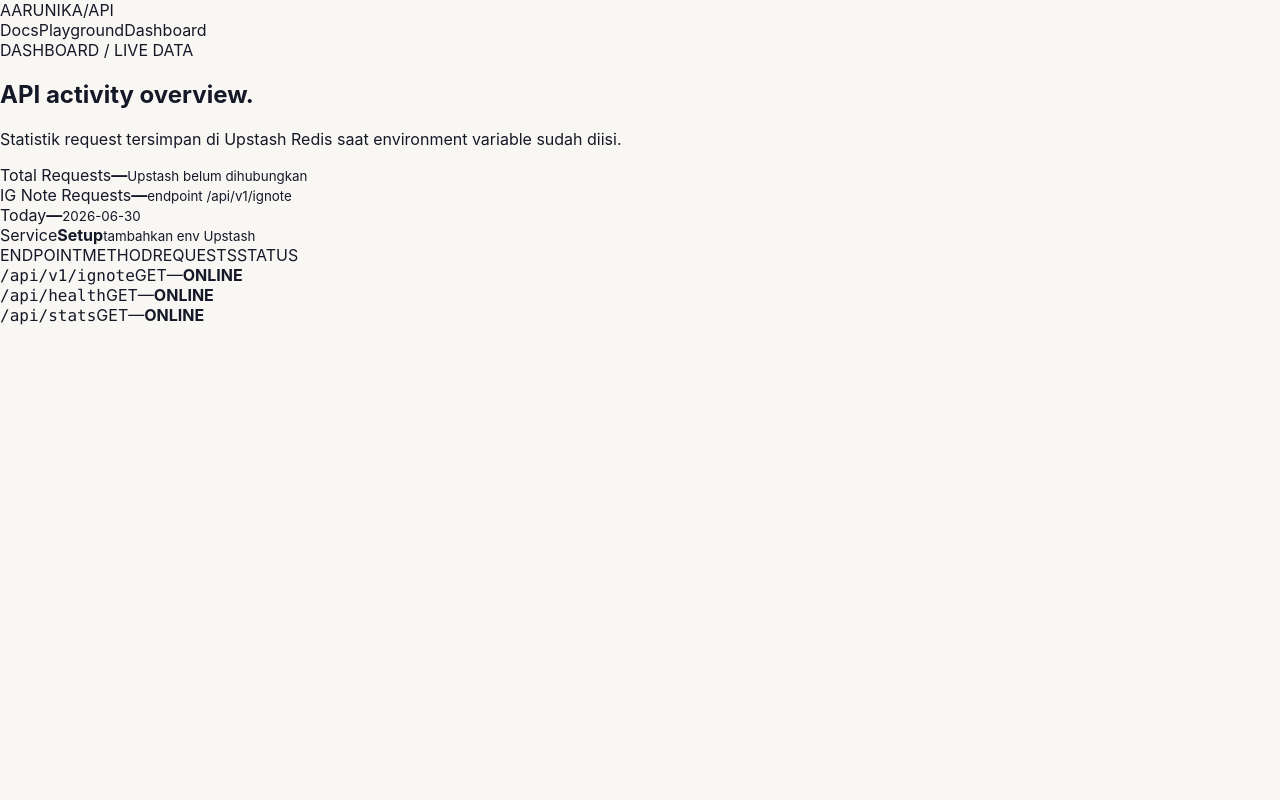
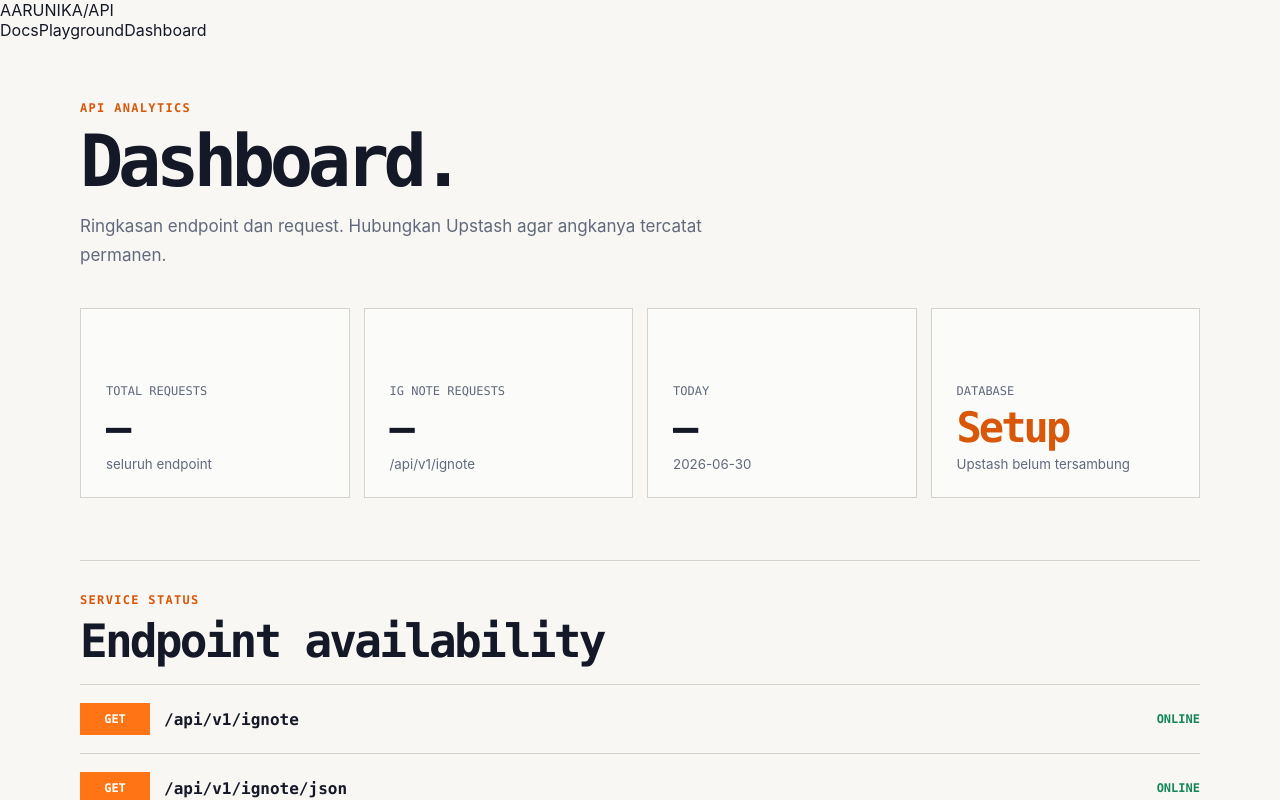
Before and after one commit to x-znn/arunika-api, a Next.js app: page /dashboard in a window 1280 px wide. Shown: the top 800 px of the page. Built offline with nearby package versions, Linux system fonts and the light colour scheme.

Commit message:
Add files via upload

```diff
--- a/app/dashboard/page.jsx
+++ b/app/dashboard/page.jsx
@@ -6,26 +6,31 @@ export const dynamic = "force-dynamic"
 export default async function DashboardPage() {
   const stats = await getApiStats()
   const connected = stats.connected
+  const number = (value) => connected ? value.toLocaleString("id-ID") : "—"
+
   return (
-    <main>
+    <main className="paper-site">
       <Nav />
-      <section className="page-hero section-shell compact">
-        <div className="eyebrow">DASHBOARD / LIVE DATA</div>
-        <h1>API activity overview.</h1>
-        <p>Statistik request tersimpan di Upstash Redis saat environment variable sudah diisi.</p>
+      <section className="page-intro">
+        <span className="section-label">API ANALYTICS</span>
+        <h1>Dashboard.</h1>
+        <p>Ringkasan endpoint dan request. Hubungkan Upstash agar angkanya tercatat permanen.</p>
       </section>
-      <section className="section-shell dashboard-grid">
-        <article className="metric-card"><span>Total Requests</span><strong>{connected ? stats.total.toLocaleString("id-ID") : "—"}</strong><small>{connected ? "seluruh endpoint" : "Upstash belum dihubungkan"}</small></article>
-        <article className="metric-card"><span>IG Note Requests</span><strong>{connected ? stats.ignote.toLocaleString("id-ID") : "—"}</strong><small>endpoint /api/v1/ignote</small></article>
-        <article className="metric-card"><span>Today</span><strong>{connected ? stats.today.toLocaleString("id-ID") : "—"}</strong><small>{stats.dayLabel}</small></article>
-        <article className="metric-card"><span>Service</span><strong className={connected ? "online" : "muted-strong"}>{connected ? "Online" : "Setup"}</strong><small>{connected ? "Redis connected" : "tambahkan env Upstash"}</small></article>
+
+      <section className="metric-grid">
+        <article><span>Total requests</span><strong>{number(stats.total)}</strong><small>seluruh endpoint</small></article>
+        <article><span>IG Note requests</span><strong>{number(stats.ignote)}</strong><small>/api/v1/ignote</small></article>
+        <article><span>Today</span><strong>{number(stats.today)}</strong><small>{stats.dayLabel}</small></article>
+        <article><span>Database</span><strong className={connected ? "metric-online" : "metric-setup"}>{connected ? "Live" : "Setup"}</strong><small>{connected ? "Upstash connected" : "Upstash belum tersambung"}</small></article>
       </section>
-      <section className="section-shell section-block">
-        <div className="dashboard-table">
-          <div className="table-head"><span>ENDPOINT</span><span>METHOD</span><span>REQUESTS</span><span>STATUS</span></div>
-          <div className="table-row"><code>/api/v1/ignote</code><span>GET</span><span>{connected ? stats.ignote.toLocaleString("id-ID") : "—"}</span><b>ONLINE</b></div>
-          <div className="table-row"><code>/api/health</code><span>GET</span><span>—</span><b>ONLINE</b></div>
-          <div className="table-row"><code>/api/stats</code><span>GET</span><span>—</span><b>ONLINE</b></div>
+
+      <section className="dashboard-paper">
+        <div className="dashboard-paper__heading"><span className="section-label">SERVICE STATUS</span><h2>Endpoint availability</h2></div>
+        <div className="status-list">
+          <div><span className="http-pill">GET</span><code>/api/v1/ignote</code><b>Online</b></div>
+          <div><span className="http-pill">GET</span><code>/api/v1/ignote/json</code><b>Online</b></div>
+          <div><span className="http-pill">GET</span><code>/api/health</code><b>Online</b></div>
+          <div><span className="http-pill">GET</span><code>/api/stats</code><b>Online</b></div>
         </div>
       </section>
     </main>
```
